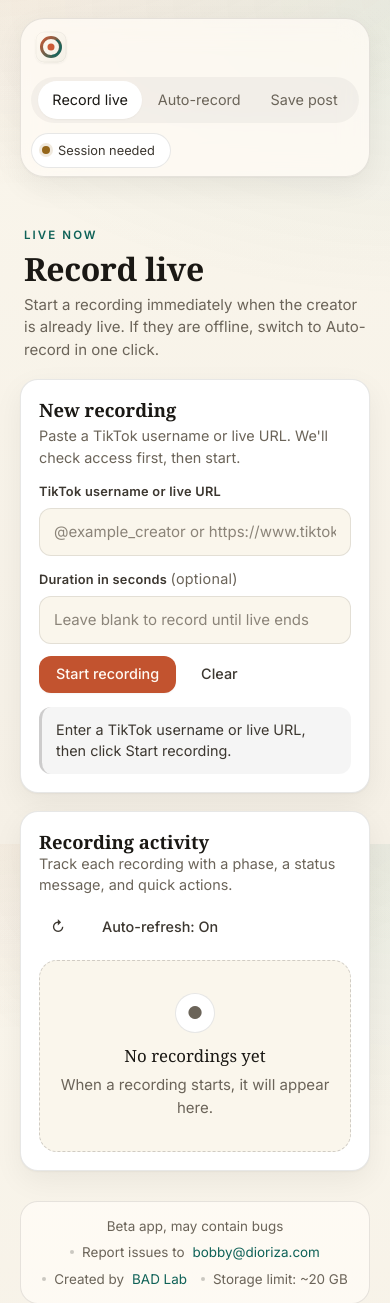
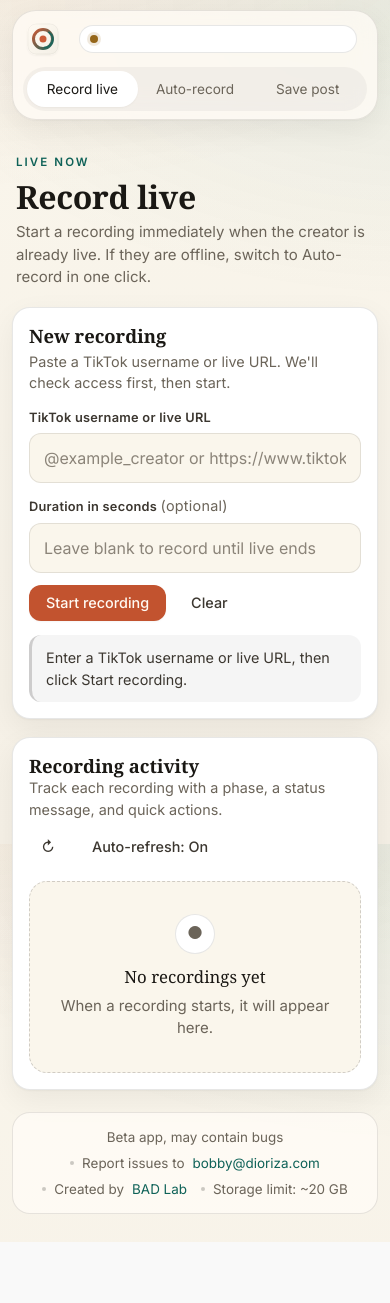
Before and after one commit to anfieldlad/tiktok-live-recorder-app, a FastAPI app: page / in a window 390 px wide. Shown: the top 1303 px of the page. After the commit the page ends 1242 px from the top, so only its background shows below. Run offline with FastAPI, Linux system fonts and the light colour scheme; data that the repository does not hold is empty.

Commit message:
Improve mobile responsiveness
- Two-row topbar on mobile: brand+chip on row 1, tabs full-width on row 2
- Tabs stretch and distribute evenly on small screens
- Fix iOS Safari auto-zoom by setting input font-size to 16px
- Hide session chip label on small phones (dot only saves space)
- Stack job action buttons full-width for easy tap targets on phones
- Stack file-row download button below filename on phones
- Tighten shell and surface padding on small screens

Co-Authored-By: Claude Sonnet 4.6 <noreply@anthropic.com>

```diff
--- a/app/static/css/app.css
+++ b/app/static/css/app.css
@@ -614,13 +614,62 @@ input:focus, textarea:focus {
 .is-hidden { display: none !important; }
 .full-width { grid-column: 1 / -1; }
 
+/* ==========================================================================
+   Responsive — tablet / large mobile (≤ 720px)
+   ========================================================================== */
+
 @media (max-width: 720px) {
-  .topbar { grid-template-columns: auto auto; gap: 10px; padding: 8px 10px; border-radius: var(--radius-xl); }
-  .tabs { grid-column: 1 / -1; justify-self: stretch; justify-content: center; }
+  /* Topbar: brand left, chip right on row 1; tabs full-width on row 2 */
+  .topbar {
+    grid-template-columns: auto 1fr auto;
+    grid-template-rows: auto auto;
+    gap: 8px 10px;
+    padding: 8px 10px;
+    border-radius: var(--radius-xl);
+    top: 8px;
+  }
   .brand-text { display: none; }
-  .session-chip { font-size: 0.8rem; }
-  .surface { padding: 18px; border-radius: var(--radius-lg); }
-  .card-head.split { grid-template-columns: 1fr; }
-  .job-header { grid-template-columns: 1fr; }
-  .job-stats { grid-template-columns: 1fr; }
+  .tabs {
+    grid-column: 1 / -1;
+    grid-row: 2;
+    justify-self: stretch;
+    width: 100%;
+  }
+  .tab { flex: 1; justify-content: center; padding: 8px 10px; font-size: 0.85rem; }
+
+  /* Prevent iOS Safari from zooming into inputs */
+  input, textarea, select { font-size: 16px; }
+
+  /* Cards */
+  .card-head.split { grid-template-columns: 1fr; gap: 8px; }
+
+  /* Job cards */
+  .job-header { grid-template-columns: 1fr; gap: 8px; }
 }
+
+/* ==========================================================================
+   Responsive — phone (≤ 480px)
+   ========================================================================== */
+
+@media (max-width: 480px) {
+  /* Tighten the outer shell */
+  .shell { padding: 10px 12px 28px; gap: 14px; }
+
+  /* Hide session-chip label, keep dot only — saves space */
+  .session-chip { padding: 9px 10px; gap: 6px; }
+  .session-chip .session-label { display: none; }
+
+  /* Surfaces */
+  .surface { padding: 16px; border-radius: var(--radius-lg); }
+  .session-drawer-inner { padding: 16px; }
+
+  /* Job actions: stack buttons full-width for easy tap targets */
+  .job-actions { flex-direction: column; }
+  .job-actions .btn { width: 100%; justify-content: center; }
+
+  /* File row: stack filename above download button */
+  .file-row { grid-template-columns: 1fr; gap: 8px; }
+  .file-row .btn { width: 100%; justify-content: center; }
+
+  /* Session steps already 1-col from 820px rule */
+}
--- a/app/templates/base.html
+++ b/app/templates/base.html
@@ -8,7 +8,7 @@
   <link rel="preconnect" href="https://fonts.googleapis.com">
   <link rel="preconnect" href="https://fonts.gstatic.com" crossorigin>
   <link rel="stylesheet" href="https://fonts.googleapis.com/css2?family=Inter:wght@400;500;600&display=swap">
-  <link rel="stylesheet" href="{{ (base_path or '') ~ '/static/css/app.css?v=2' }}">
+  <link rel="stylesheet" href="{{ (base_path or '') ~ '/static/css/app.css?v=3' }}">
 </head>
 <body>
   <div class="shell">
```
